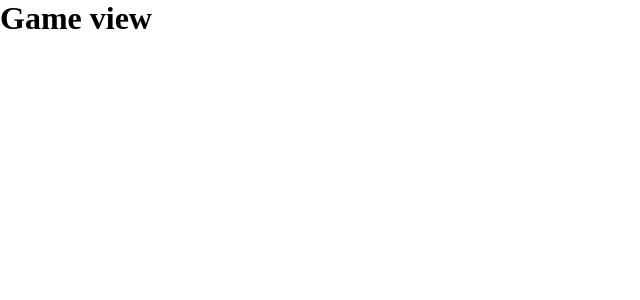
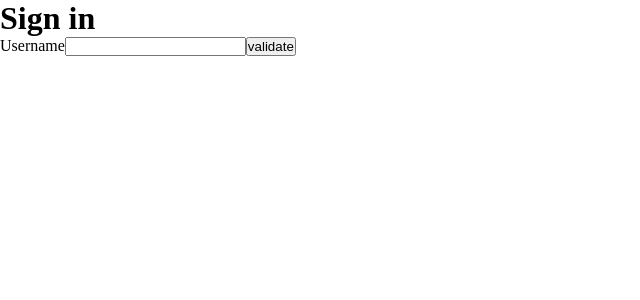
Before and after one commit to Mangow44/SunLover, a Vue app: page / in a window 1280 px wide. Shown: the top 300 px of the page, without its empty margins (0-640 px from the left). Built offline with nearby package versions, Linux system fonts and the light colour scheme.

Commit message:
:sparkles: feat(sign in): initialize sign in

```diff
--- a/src/infrastructure/driving/router/index.ts
+++ b/src/infrastructure/driving/router/index.ts
@@ -1,4 +1,5 @@
 import { createRouter, createWebHistory } from 'vue-router'
+import SignInView from '@/infrastructure/driving/views/SignInView.vue'
 import GameView from '@/infrastructure/driving/views/GameView.vue'
 
 const router = createRouter({
@@ -6,6 +7,11 @@ const router = createRouter({
   routes: [
     {
       path: '/',
+      name: 'signin',
+      component: SignInView
+    },
+    {
+      path: '/game',
       name: 'game',
       component: GameView
     }
--- /dev/null
+++ b/src/infrastructure/driving/stores/user.store.ts
@@ -0,0 +1,15 @@
+import { defineStore } from 'pinia'
+import { computed, ref } from 'vue'
+import type User from '@/domain/models/User'
+
+export const useUserStore = defineStore('user', () => {
+  const userState = ref<User | undefined>(undefined)
+
+  const user = computed<User | undefined>(() => userState.value)
+
+  function setUser(newUser: User): void {
+    userState.value = newUser
+  }
+
+  return { user, setUser }
+})
--- /dev/null
+++ b/src/infrastructure/driving/views/SignInView.vue
@@ -0,0 +1,31 @@
+<script setup lang="ts">
+import { ref } from 'vue'
+import { useUserStore } from '@/infrastructure/driving/stores/user.store'
+import router from '@/infrastructure/driving/router'
+
+const userStore = useUserStore()
+const username = ref<string>('')
+
+function createUser() {
+  userStore.setUser({
+    name: username.value,
+    money: 0,
+    numberOfClicks: 0,
+    clickPower: 0,
+    autoclickPower: 0,
+    autoclickers: []
+  })
+  router.push({ path: '/game' })
+}
+</script>
+
+<template>
+  <h1>Sign in</h1>
+
+  <form @submit.prevent="createUser()">
+    <label for="name">Username</label>
+    <input v-model="username" id="name" type="text" required />
+
+    <button type="submit">validate</button>
+  </form>
+</template>
```
Also changed, not shown: 2 other files (tests, documents, lock files or other folders).
